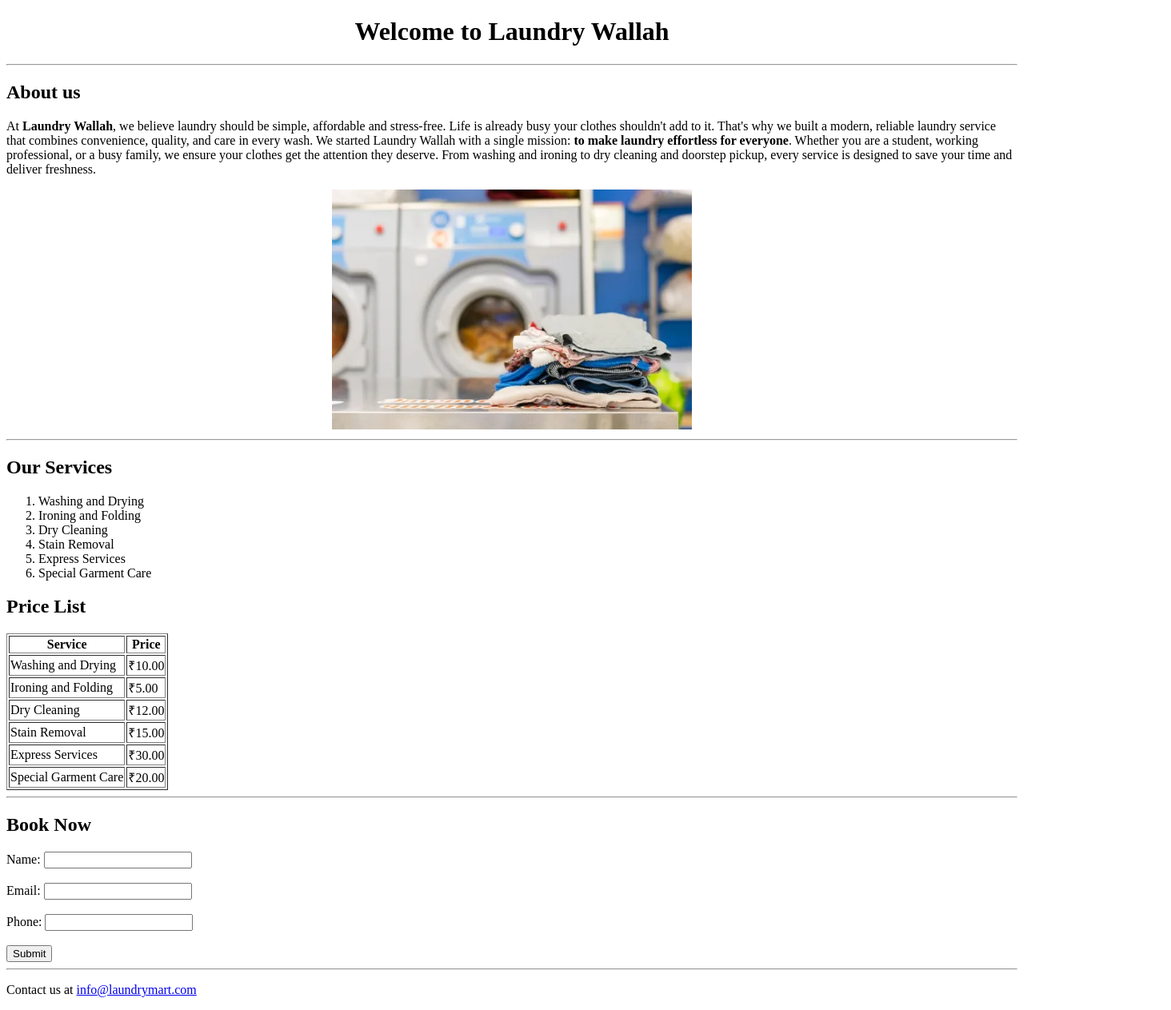
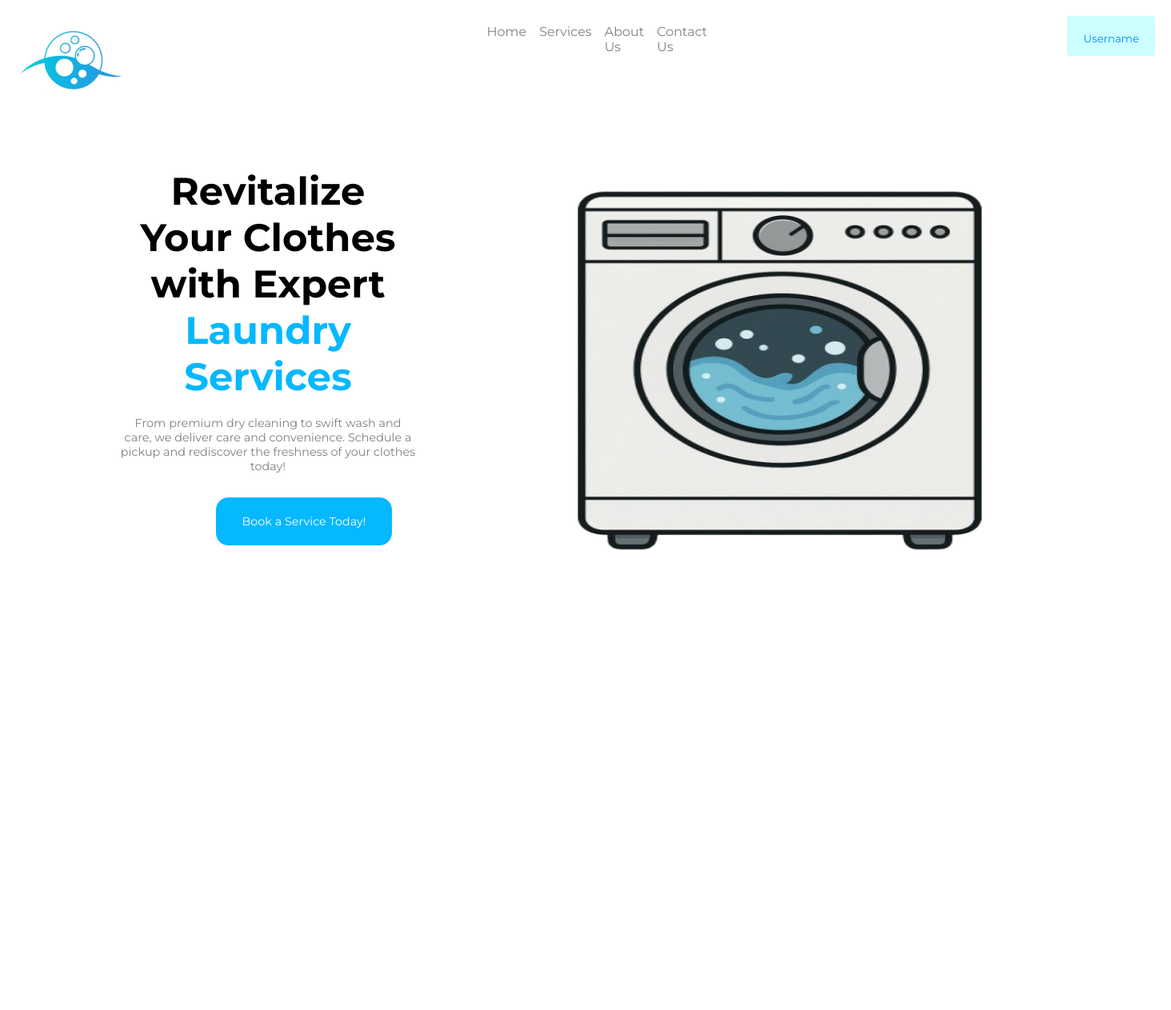
Before and after one commit to Code4Data275/LaundryWallah, a plain HTML site: page index.html in a window 1280 px wide. Shown: the whole page at 80% size, 1464 px wide, since content can reach past the window. After the commit the page ends 940 px from the top, so only its background shows below. Drawn offline with Linux system fonts and the light colour scheme.

Commit message:
Add files via upload

```diff
--- a/index.html
+++ b/index.html
@@ -4,108 +4,41 @@
     <meta charset="UTF-8">
     <meta name="viewport" content="width=device-width, initial-scale=1.0">
     <title>Laundry Wallah</title>
+    <link rel="stylesheet" href="style.css">
+    <link rel="preconnect" href="https://fonts.googleapis.com">
+    <link rel="preconnect" href="https://fonts.gstatic.com" crossorigin>
+    <link href="https://fonts.googleapis.com/css2?family=Indie+Flower&family=Montserrat:ital,wght@0,100..900;1,100..900&display=swap" rel="stylesheet">
 </head>
 <body>
-    <!--Header Section-->
+    <!--Header section-->
     <header>
-        <!--Title of the Website-->
-        <h1 id="title"><center>Welcome to Laundry Wallah</center></h1>
+        <!--Logo-->
+        <img src="logo.jpg" alt="logo" class="logo">
+        <!--Navigation links-->
+        <nav>
+            <ul class="list">
+                <li><a href="#">Home</a></li>
+                <li><a href="#">Services</a></li>
+                <li><a href="#">About Us</a></li>
+                <li><a href="#">Contact Us</a></li>
+            </ul>
+        </nav>
+        <div class="box">
+            <button class="user-btn">Username</button>
+        </div>
     </header>
-    <hr>
-    <!--Main Section-->
     <main>
-        <!--About Us-->
-        <section id="about-us">
-            <article>
-                <h2>About us</h2>
-                <p>
-                    At <strong>Laundry Wallah</strong>, we believe laundry should be simple, affordable and stress-free. Life is already busy your clothes shouldn't add to it.
-                    That's why we built a modern, reliable laundry service that combines convenience, quality, and care in every wash. We started Laundry Wallah
-                    with a single mission: <strong>to make laundry effortless for everyone</strong>. Whether you are a student, working professional, or a busy
-                    family, we ensure your clothes get the attention they deserve. From washing and ironing to dry cleaning and doorstep pickup, every service is
-                    designed to save your time and deliver freshness.
-                </p>
-            </article>
-        </section>
-        <!--Image-->
-        <section id="image">
-            <center><img src="laundry-image.webp" alt="laundry" width="450px" height="300px"></center>
-        </section>
-        <hr>
-        <!--Our Services-->
-        <section id="services">
-           <article>
-                <h2>Our Services</h2>
-                <ol>
-                    <li>Washing and Drying</li>
-                    <li>Ironing and Folding</li>
-                    <li>Dry Cleaning</li>
-                    <li>Stain Removal</li>
-                    <li>Express Services</li>
-                    <li>Special Garment Care</li>
-                </ol>
-           </article>
-        </section>
-        <!--Price List-->
-        <section id="pricing">
-            <h2>Price List</h2>
-            <table border="1">
-                <thead>
-                    <tr>
-                        <th>Service</th>
-                        <th>Price</th>
-                    </tr>
-                </thead>
-                <tbody>
-                    <tr>
-                        <td>Washing and Drying</td>
-                        <td>₹10.00</td>
-                    </tr>
-                    <tr>
-                        <td>Ironing and Folding</td>
-                        <td>₹5.00</td>
-                    </tr>
-                    <tr>
-                        <td>Dry Cleaning</td>
-                        <td>₹12.00</td>
-                    </tr>
-                    <tr>
-                        <td>Stain Removal</td>
-                        <td>₹15.00</td>
-                    </tr>
-                    <tr>
-                        <td>Express Services</td>
-                        <td>₹30.00</td>
-                    </tr>
-                    <tr>
-                        <td>Special Garment Care</td>
-                        <td>₹20.00</td>
-                    </tr>
-                </tbody>
-            </table>
-        </section>
-        <hr>
-        <!--Booking Section-->
-        <section id="booking">
-            <h2>Book Now</h2>
-            <form>
-                <label for="fullName">Name: </label>
-                <input type="text" name="fullName" required>
-                <br><br>
-                <label for="email">Email: </label>
-                <input type="email" name="email" required>
-                <br><br>
-                <label for="phone">Phone: </label>
-                <input type="tel" name="phone" pattern="[0-9]{10}" required>
-                <br><br>
-                <input type="submit">
-            </form>
-        </section>
+        <!--Hero Section-->
+        <div class="hero-section">
+            <div class="left">
+              <h2>Revitalize Your Clothes with Expert <strong style="color: rgb(5, 184, 255);">Laundry Services</strong></h2>
+              <p>From premium dry cleaning to swift wash and care, we deliver care and convenience. Schedule a pickup and rediscover the freshness of your clothes today!</p>
+              <button>Book a Service Today!</button>
+            </div>
+            <div class="right">
+                <img src="washing_machine.png" alt="washing_machine" class="image">
+            </div>
+        </div>
     </main>
-    <hr>
-    <!--Footer Section-->
-    <footer>
-        <p>Contact us at <a href="#">info@laundrymart.com</a></p>
-    </footer>
 </body>
 </html>
--- /dev/null
+++ b/style.css
@@ -0,0 +1,128 @@
+*{
+    margin: 0;
+    padding: 0;
+    box-sizing: border-box;
+}
+
+.logo{
+    height: 100px;
+    width: 140px;
+    margin: 20px;
+}
+
+header{
+    display: flex;
+    gap: 400px;
+}
+
+.list{
+    display: flex;
+    justify-items: center;
+    gap: 16px;
+    list-style: none;
+    margin: 30px;
+}
+
+@import url('https://fonts.googleapis.com/css2?family=Indie+Flower&family=Montserrat:ital,wght@0,100..900;1,100..900&display=swap');
+.list a{
+    text-decoration: none;
+    color: grey;
+    font-family: Montserrat;
+    font-size: 1rem;
+    transition: 1s ease-in-out;
+}
+
+@import url('https://fonts.googleapis.com/css2?family=Indie+Flower&family=Montserrat:ital,wght@0,100..900;1,100..900&display=swap');
+.user-btn{
+    width: 110px;
+    height: 50px;
+    padding: 20px;
+    margin: 20px;
+    background-color: rgb(0,255,255,0.2);
+    display: flex;
+    justify-content: center;
+    align-content: center;
+    font-family: Montserrat;
+    border-radius: 4px;
+    color: rgb(0, 140, 255);
+    border: 1px rgb(0, 140, 255);
+    transition: 1s ease-in-out;
+}
+
+.list a:hover{
+    transition: translateY(20px);
+    background-color: rgb(0, 255, 255,0.2);
+    color: rgb(0, 140, 255);
+    font-size: 1.1rem;
+}
+
+.user-btn:hover{
+    color: grey;
+    background-color: lightblue;
+    cursor: pointer;
+    transition: translateY(20px);
+    border: 1px solid black;
+    font-size: 0.9rem;
+}
+
+.hero-section{
+    min-height: 100vh;
+    display: flex;
+    gap: 40px;
+
+}
+
+.left{
+    flex-basis: 30%;
+    margin-top: 60px;
+    margin-left: 150px;
+}
+
+.right{
+    flex-basis: 50%;
+}
+
+@import url('https://fonts.googleapis.com/css2?family=Indie+Flower&family=Montserrat:ital,wght@0,100..900;1,100..900&display=swap');
+.left h2{
+    color: black;
+    font-size: 3rem;
+    text-align: center;
+    margin: 10px;
+    font-family: Montserrat;
+    text-align: center;
+}
+
+@import url('https://fonts.googleapis.com/css2?family=Indie+Flower&family=Montserrat:ital,wght@0,100..900;1,100..900&display=swap');
+.left p{
+    color: grey;
+    font-size: 0.9rem;
+    text-align: center;
+    margin-top: 20px;
+    font-family: Montserrat;
+}
+
+@import url('https://fonts.googleapis.com/css2?family=Indie+Flower&family=Montserrat:ital,wght@0,100..900;1,100..900&display=swap');
+.left button{
+    width: 220px;
+    height: 60px;
+    background-color: rgb(5,184,255);
+    font-size: 0.9rem;
+    text-align: center;
+    margin-top: 30px;
+    font-family: Montserrat;
+    display: flex;
+    justify-content: center;
+    align-items: center;
+    margin-left: 120px;
+    border-radius: 15px;
+    border: 1px solid rgb(5,184,255);
+    color: white;
+}
+
+.image{
+    display: grid;
+    height: 600px;
+    width: 600px;
+    margin-left: 120px;
+    margin-top: 30px;
+}
```
Also changed, not shown: logo.jpg (added), washing_machine.png (added).
